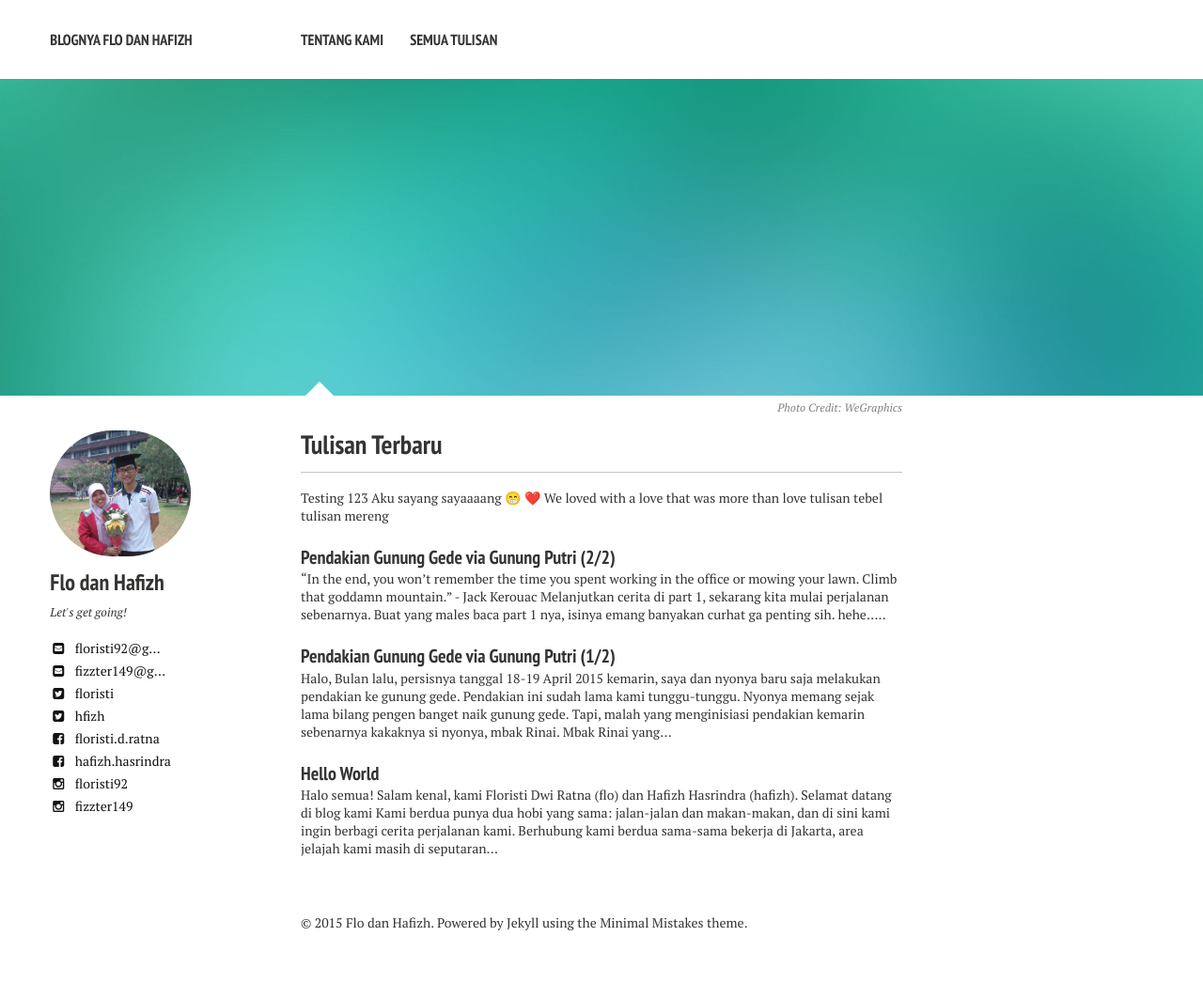
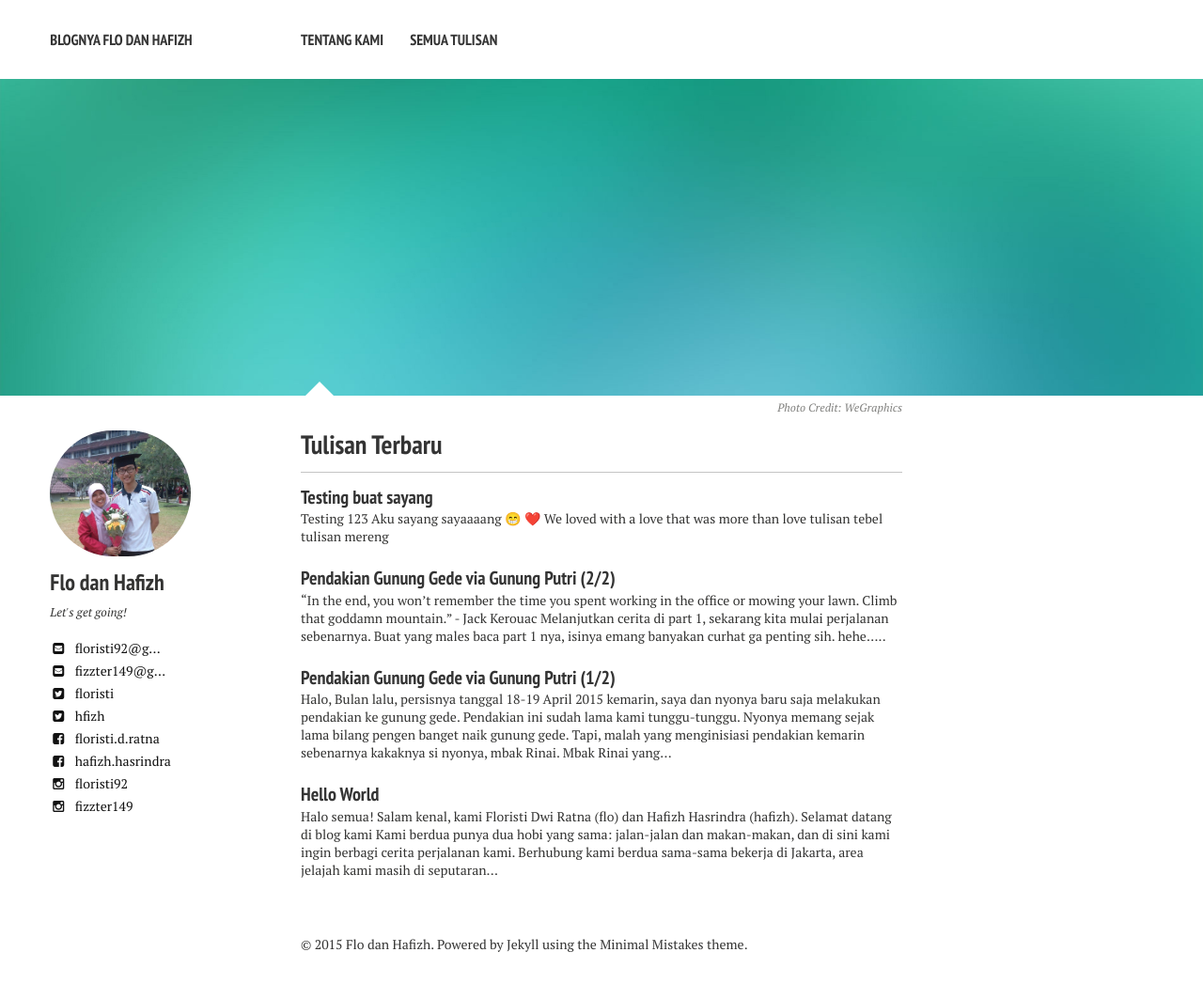
Before and after one commit to florindra/florindra.github.io, a Jekyll site: the page built from index.md, in a window 1280 px wide. Shown: the whole page at 94% size. Built offline with Jekyll 4.4.1, drawn with Linux system fonts in a browser that asks for light colours; nearby versions of some CDN libraries; emoji names are drawn with the system emoji font; before the commit the page ends 1040 px from its top, so only the background shows below that.

Commit message:
Update 2015-05-23-test-buat-sayangku.md

```diff
--- a/_posts/2015-05-23-test-buat-sayangku.md
+++ b/_posts/2015-05-23-test-buat-sayangku.md
@@ -1,5 +1,8 @@
 ---
-published:true
+layout: post
+title: Testing buat sayang
+published: True
+comments: true
 ---
 
 ## Testing 123
```
